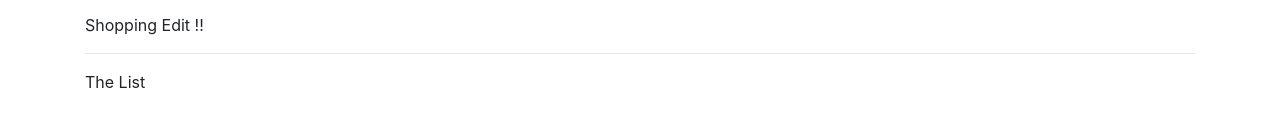
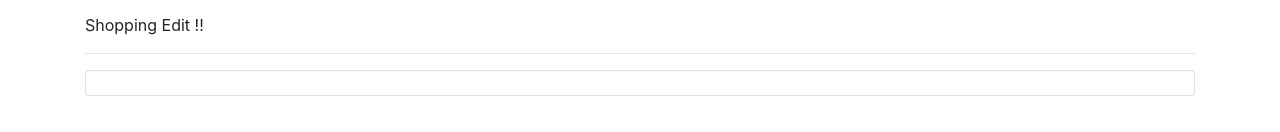
Before and after one commit to Chaitanya-32/angular-project, an Angular app: page / in a window 1280 px wide. Shown: the part 358-490 px from the top of the page. Built offline with nearby package versions, Linux system fonts and the light colour scheme.

Commit message:
1 file modified

```diff
--- a/src/app/shopping-list/shopping-list.component.html
+++ b/src/app/shopping-list/shopping-list.component.html
@@ -2,6 +2,8 @@
   <div class="col-md-12">
     <app-shopping-edit></app-shopping-edit>
     <hr>
-    <p> The List </p>
+    <ul class="list-group">
+      <li class="list-group-item" style="cursor: pointer"></li>
+    </ul>
   </div>
 </div>
```
